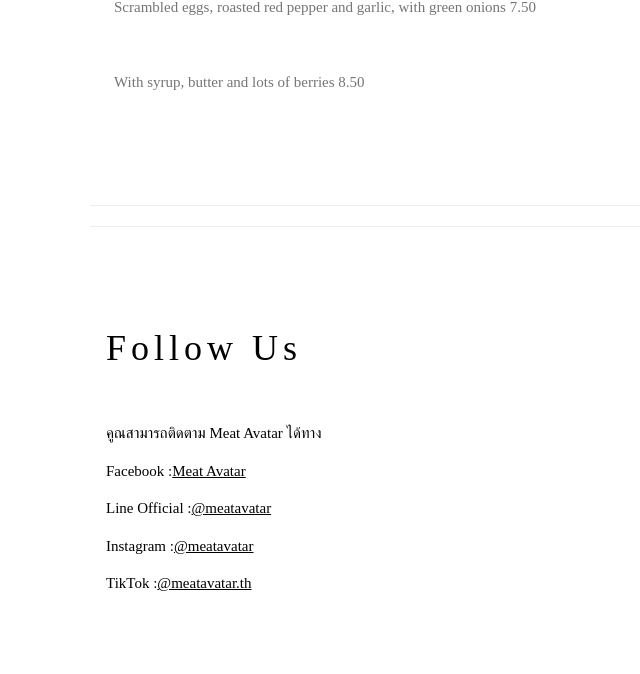
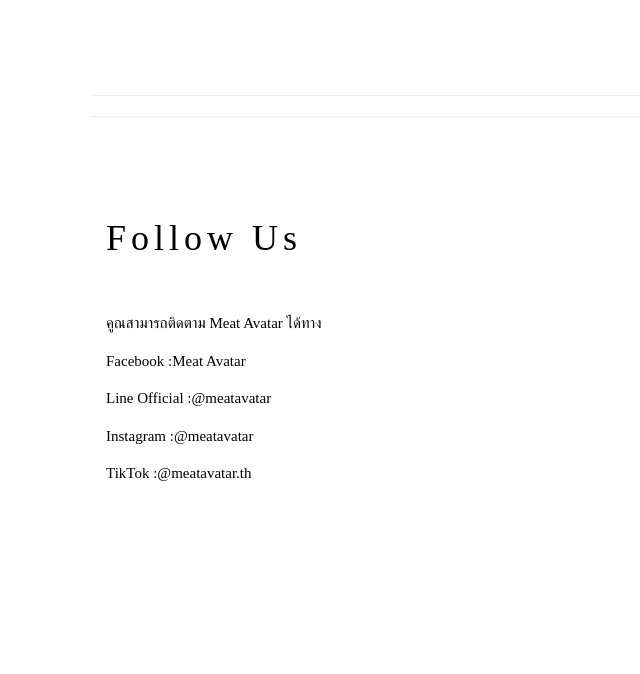
Before and after one commit to xKollawaTx/ecom, a Flask app: page / in a window 1280 px wide. Shown: the part 2763-3437 px from the top of the page, without its empty margins (0-640 px from the left). After the commit the page ends 3244 px from the top, so only its background shows below. Run offline with Flask 3, Linux system fonts and the light colour scheme.

Commit message:
Update index.html

```diff
--- a/templates/index.html
+++ b/templates/index.html
@@ -31,7 +31,7 @@ h1, h2, h3, h4, h5, h6 {
 
 <!-- Header -->
 <header class="w3-display-container w3-content w3-wide" style="max-width:1600px;min-width:500px" id="home">
-  <img class="w3-image" src="https://static.thairath.co.th/media/00_A5B2290078C2E480.jpg" alt="Hamburger Catering" width="1600" height="800">
+  <img class="w3-image" src="https://static.thairath.co.th/media/Dtbezn3nNUxytg04aYhanIUSa1mUQubmfQmfA1lZkGP7xq.jpg" alt="Hamburger Catering" width="1600" height="800">
 </header>
 
 <!-- Page content -->
@@ -56,17 +56,12 @@ h1, h2, h3, h4, h5, h6 {
   <div class="w3-row w3-padding-64" id="product">
     <div class="w3-col l6 w3-padding-large">
       <h1 class="w3-center">Meat Avatar Product</h1><br>
-      <p>&nbsp;&nbsp;&nbsp;&nbsp;&nbsp;&nbsp;&nbsp;&nbsp;Meat Avatar มีทั้งผลิตผลิตภัณฑ์</p>
+      <p>&nbsp;&nbsp;&nbsp;&nbsp;&nbsp;&nbsp;&nbsp;&nbsp;Meat Avatar มีทั้งผลิตภัณฑ์ Plant-based Meat ที่มีทั้ง หมูกรอบ หมูสับ เนื้อบด เนื้อเบอร์เกอร์ และมีทบอลให้คุณได้เลือกไปทำออกมาเป็นเมนูอาหารที่คุณชื่นชอบ
+         </p>
+      <p class="w3-text">หรือจะเป็นผลิตภัณฑ์ Ready to eat ที่สามารถนำไปอุ่นง่ายๆโดยใช้ไมโครเวฟ ก็พร้อมรับประทานได้เลยโดยมีทั้งข้าวกะเพราหมูสับแพลนต์-เบส ข้าวแฮมเบิร์กเนื้อและหมู แพลนต์-เบส และข้าวแกงกะหรี่หมูทอดทงคัตสึ แพลนต์-เบส</p>
 
-      <p class="w3-text">Assortment of fresh baked fruit breads and muffins 5.50</p><br>
+      <p>คุณสามารถสั่งผลิตภัณฑ์ของ Meat Avatar ได้ทั่วประเทศผ่านทางร้านค้าปลีกชั้นนำ, ร้านอาหาร, และแพลตฟอร์มออนไลน์ต่างๆ</p>
 
-      <p class="w3-text-grey">Natural cereal of honey toasted oats, raisins, almonds and dates 7.00</p><br>
-
-      <p class="w3-text-grey">Vanilla flavored batter with malted flour 7.50</p><br>
-
-      <p class="w3-text-grey">Scrambled eggs, roasted red pepper and garlic, with green onions 7.50</p><br>
-
-      <p class="w3-text-grey">With syrup, butter and lots of berries 8.50</p>
     </div>
 
     <div class="w3-col l6 w3-padding-large">
@@ -82,10 +77,10 @@ h1, h2, h3, h4, h5, h6 {
   <div class="w3-container w3-padding-64" id="contact">
     <h1>Follow Us</h1><br>
     <p >คูณสามารถติดตาม Meat Avatar ได้ทาง</p>
-    <p>Facebook :<a href="https://www.facebook.com/meatavatar" target="_blank" class="w3-hover-text-blue">Meat Avatar</a></p>
-    <p>Line Official :<a href="https://bit.ly/3XMbjwG" target="_blank" class="w3-hover-text-blue">@meatavatar</a></p>
-    <p>Instagram :<a href="https://bit.ly/3YQLYmK" target="_blank" class="w3-hover-text-blue">@meatavatar</a></p>
-    <p>TikTok :<a href="https://bit.ly/3YL42i7" target="_blank" class="w3-hover-text-blue">@meatavatar.th</a></p>
+    <p>Facebook :<a target="_blank" >Meat Avatar</a></p>
+    <p>Line Official :<a target="_blank" >@meatavatar</a></p>
+    <p>Instagram :<a target="_blank" >@meatavatar</a></p>
+    <p>TikTok :<a target="_blank" >@meatavatar.th</a></p>
   </div>
 
 <!-- End page content -->
```
